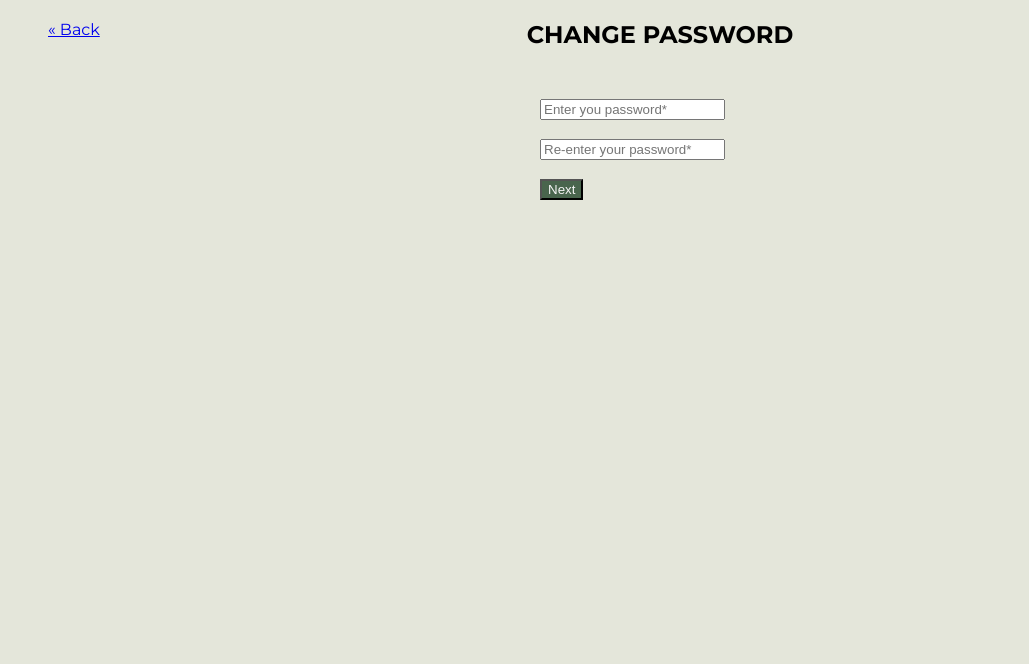
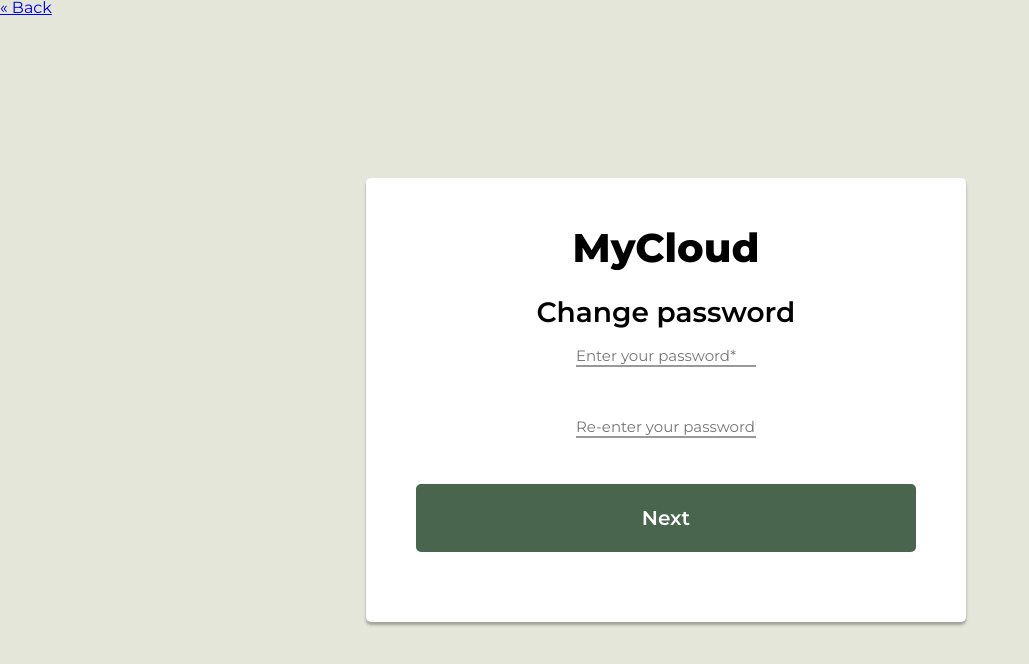
Before and after one commit to sharkoo0/WebTEX, a plain HTML site: page html/changePassword.html in a window 1280 px wide. Shown: the whole page, without its empty margins (0-1029 px from the left). Drawn offline with Linux system fonts and the light colour scheme.

Commit message:
changing styles part 1

```diff
--- a/html/changePassword.html
+++ b/html/changePassword.html
@@ -4,6 +4,7 @@
 <head>
     <title>Change password</title>
     <link rel="stylesheet" type="text/css" href="../css/changePassword.css">
+    <link rel="stylesheet" type="text/css" href="../css/main.css">
     <script src="../js/changePassword.js"></script>
 
 </head>
@@ -14,20 +15,25 @@
             <li #1>
                 <a href="#" class="prev" onclick="back()">&laquo; Back</a>
             </li>
-            <li #2>
-                <h1 class="change-pass"><b>CHANGE PASSWORD</b></h1>
-            </li>
         </ul>
     </nav>
 
-    <section class="content">
-        <input type="password" placeholder="Enter you password*" class="pass" required>
-        <br><br>
-        <input type="password" placeholder="Re-enter your password*" class="conf-pass" required>
-        <br><br>
-        <button id='next' onclick="next()">Next</button>
-        <button id='finish' onclick="finish()">Finish</button>
-    </section>
+    <main class="wrapper">
+        <section class="form-section">
+            <h1 class="logo">MyCloud</h1>
+            <h3 class="sign-text">Change password </h3>
+            <form>
+                <div class="input-container">
+                    <input type="password" class="pass" required placeholder="Enter your password*">
+                </div>
+                <div class="input-container">
+                    <input type="password" class="conf-pass" required placeholder="Re-enter your password*">
+                </div>
+                <br/>
+                <button class="form-btn " id="next" onclick="next()">Next</button>
+            </form>
+        </section>
+    </main>
 
 </body>
 
--- a/js/changePassword.js
+++ b/js/changePassword.js
@@ -20,6 +20,6 @@
 }
 
 function back() {
-    const url = 'myuser.html';
+    const url = 'userDetails.html';
     window.location = url;
 }
```
Also changed, not shown: html/sharedFiles.html (+14 -7 lines), html/userDetails.html (+16 -2 lines).
